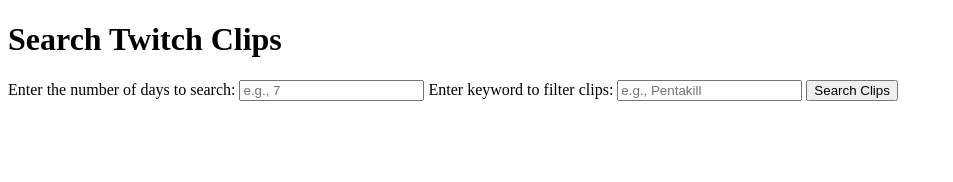
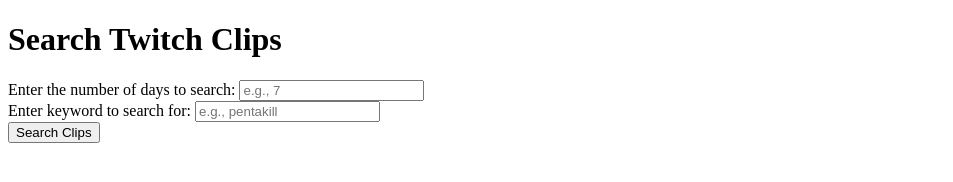
Before and after one commit to mobilegamehelp/leagueclipsearch, a plain HTML site: page index.html in a window 1280 px wide. Shown: the whole page, without its empty margins (0-953 px from the left). Drawn offline with Linux system fonts and the light colour scheme.

Commit message:
Update index.html

```diff
--- a/index.html
+++ b/index.html
@@ -16,8 +16,10 @@
     <h1>Search Twitch Clips</h1>
     <label for="timeRange">Enter the number of days to search:</label>
     <input type="number" id="timeRange" placeholder="e.g., 7">
-    <label for="keyword">Enter keyword to filter clips:</label>
-    <input type="text" id="keyword" placeholder="e.g., Pentakill">
+    <br>
+    <label for="keyword">Enter keyword to search for:</label>
+    <input type="text" id="keyword" placeholder="e.g., pentakill">
+    <br>
     <button id="search">Search Clips</button>
 
     <div id="results"></div>
```
